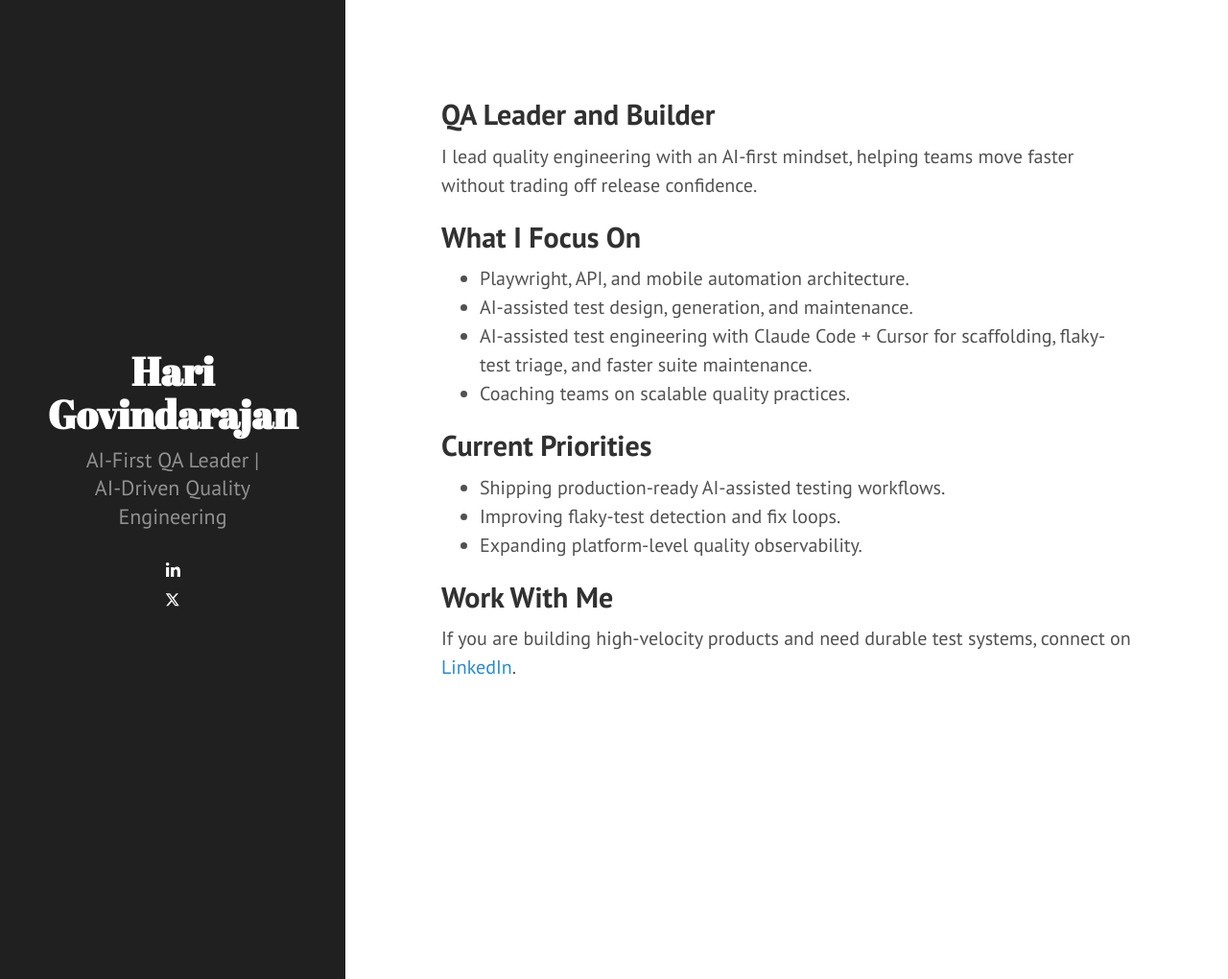
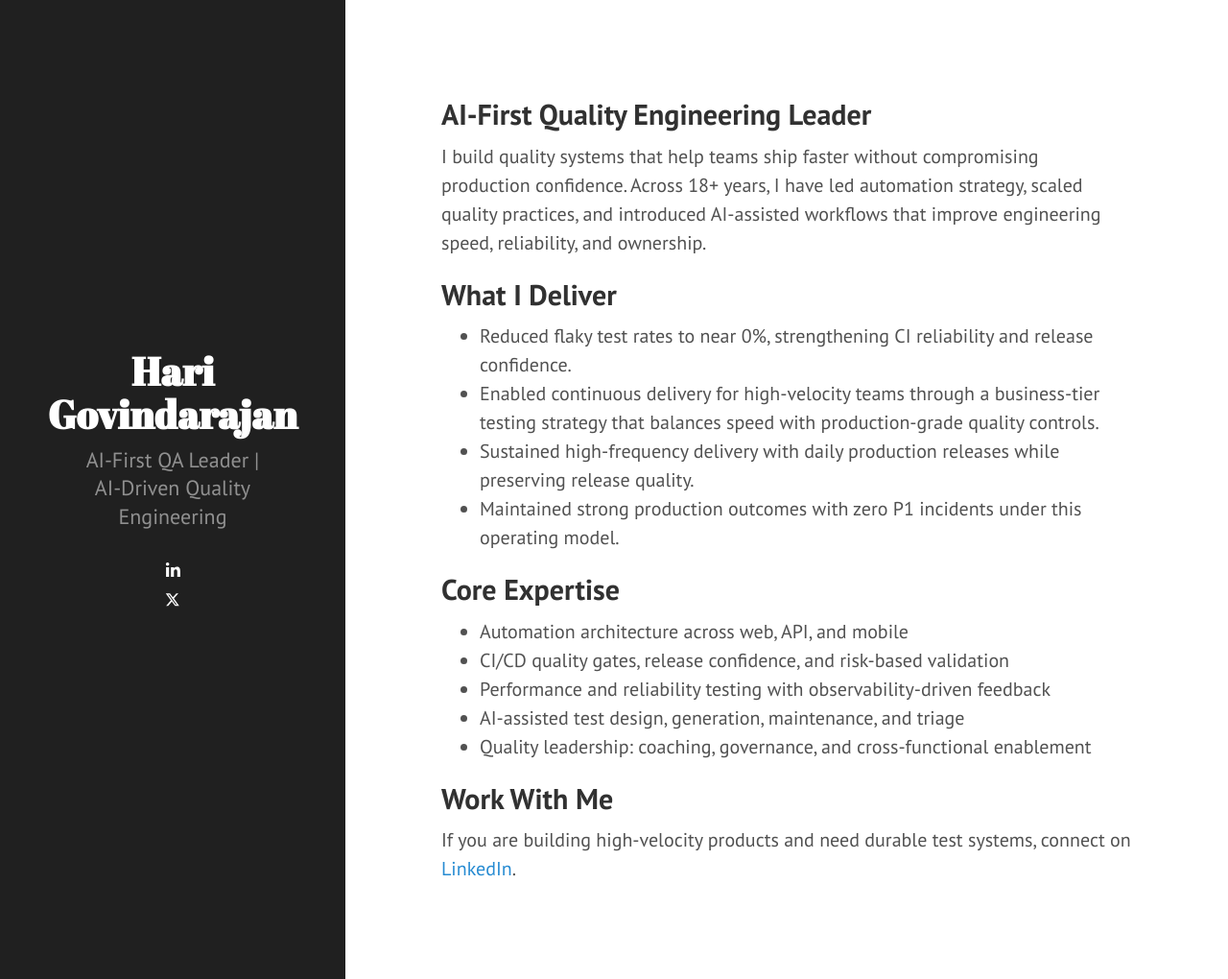
Before and after one commit to harigovindarajan/harigovindarajan.github.io, a Jekyll site: the page built from index.md, in a window 1280 px wide and 1020 px high. Shown: the whole window at 96% size. Built offline with Jekyll 4.4.1, drawn with Linux system fonts in a browser that asks for light colours.

Commit message:
Polish homepage content with AI-first quality leadership draft

```diff
--- a/index.md
+++ b/index.md
@@ -3,22 +3,25 @@ layout: default
 title: Home
 ---
 
-## QA Leader and Builder
+## AI-First Quality Engineering Leader
 
-I lead quality engineering with an AI-first mindset, helping teams move faster without trading off release confidence.
+I build quality systems that help teams ship faster without compromising production confidence.
+Across 18+ years, I have led automation strategy, scaled quality practices, and introduced AI-assisted workflows that improve engineering speed, reliability, and ownership.
 
-## What I Focus On
+## What I Deliver
 
-- Playwright, API, and mobile automation architecture.
-- AI-assisted test design, generation, and maintenance.
-- AI-assisted test engineering with Claude Code + Cursor for scaffolding, flaky-test triage, and faster suite maintenance.
-- Coaching teams on scalable quality practices.
+- Reduced flaky test rates to near 0%, strengthening CI reliability and release confidence.
+- Enabled continuous delivery for high-velocity teams through a business-tier testing strategy that balances speed with production-grade quality controls.
+- Sustained high-frequency delivery with daily production releases while preserving release quality.
+- Maintained strong production outcomes with zero P1 incidents under this operating model.
 
-## Current Priorities
+## Core Expertise
 
-- Shipping production-ready AI-assisted testing workflows.
-- Improving flaky-test detection and fix loops.
-- Expanding platform-level quality observability.
+- Automation architecture across web, API, and mobile
+- CI/CD quality gates, release confidence, and risk-based validation
+- Performance and reliability testing with observability-driven feedback
+- AI-assisted test design, generation, maintenance, and triage
+- Quality leadership: coaching, governance, and cross-functional enablement
 
 ## Work With Me
 
```
